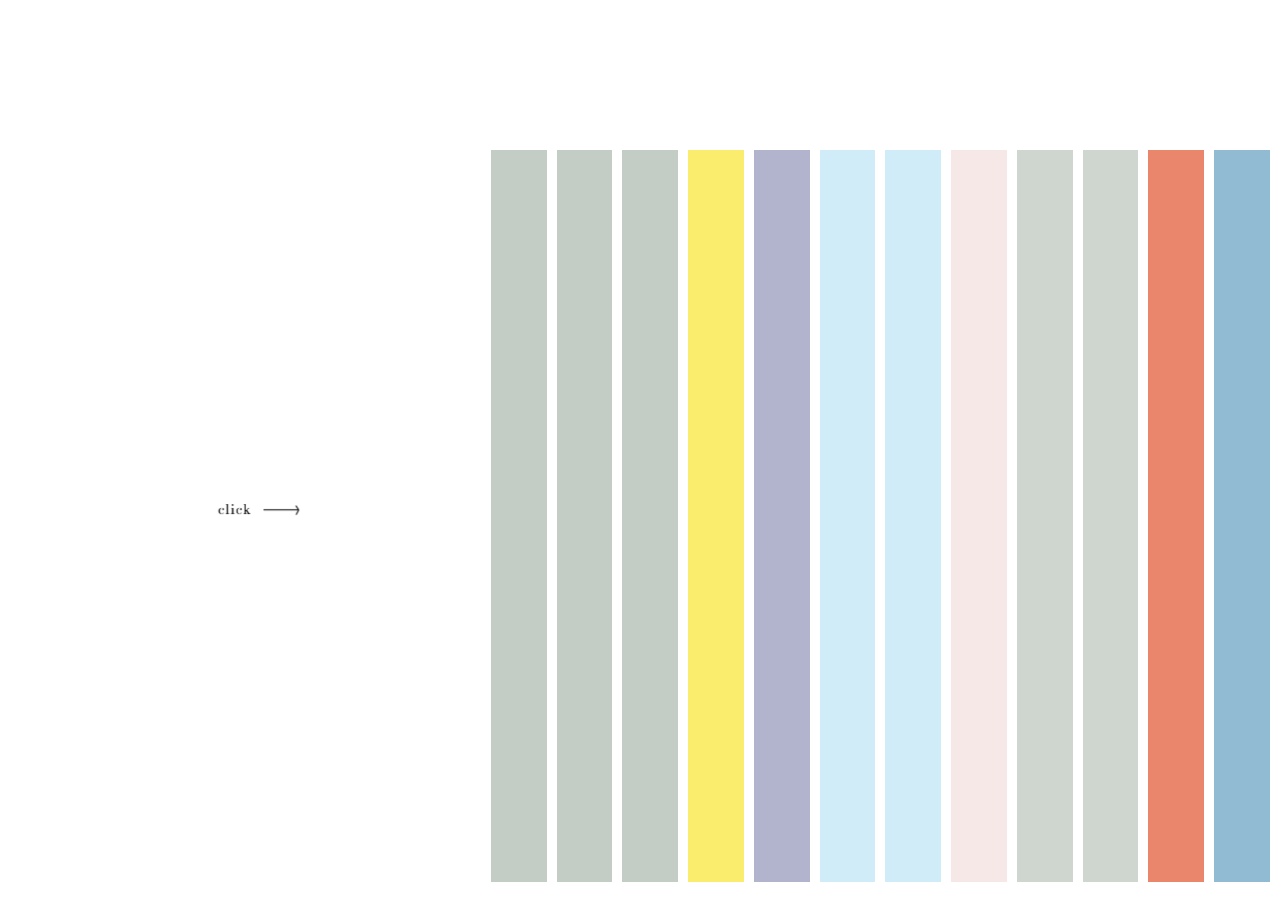
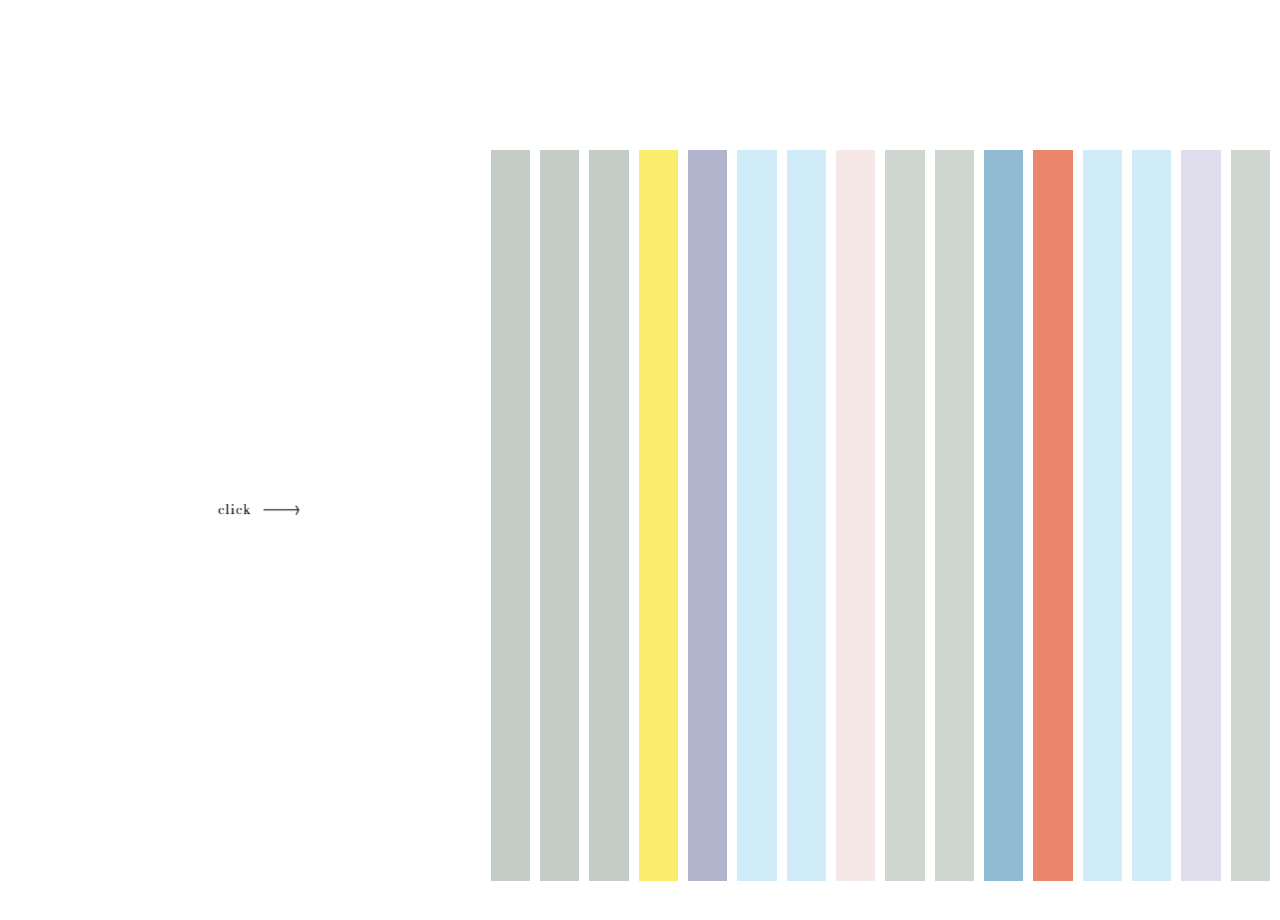
Before and after one commit to spatidol/portfolio, a plain HTML site: page index.html in a window 1280 px wide. Shown: the part 1480-2400 px from the top of the page. Drawn offline with nearby package versions, Linux system fonts and the light colour scheme; some packages are replaced by stand-ins of ours; a script that the page names is missing; a web font is replaced by a local one.

Commit message:
added more work

```diff
--- a/TemplateData/style.css
+++ b/TemplateData/style.css
@@ -325,7 +325,7 @@ button img {
 
 .item {
   display: flex;
-  height: 91.5vh;
+  height: 91.4vh;
 
   margin: 30px 10px 10px 0px;
   background-size: auto 100%;
@@ -338,50 +338,82 @@ button img {
 
 #flex-a {
   background-color: rgb(196, 205, 197);
+ /* background-image: url(prints/all_in_row_sf.jpg);*/
 
 }
 #flex-b {
   background-color: rgb(196, 205, 197);
+ /* background-image: url(prints/wave.jpg);*/
 
 }
 #flex-c {
  background-color: rgb(196, 205, 197);
+ /*background-image: url(prints/twin_peaks.jpg);*/
 
 }
 #flex-d {
-  background-color:  #FAEC6D;  /*#B2B4CE*/
+  background-color:  #FAEC6D;
+  /*background-image: url(prints/shells.jpg);*/
 
 }
 #flex-e {
   background-color: #B2B4CE;
+ /* background-image: url(prints/sfbikehill.jpg);*/
 
 }
 #flex-f {
-  background-color:  #CFECF8; /*#E1E4E4  ;*/
+  background-color:  #CFECF8;
+ /* background-image: url(prints/pinkwave.jpg);*/
 
 }
 #flex-g {
   background-color: #CFECF8;
+ /* background-image: url(prints/painted_ladies.jpg);*/
 
 }
 #flex-h {
-  background-color: #F6E8E6; /*#EA866B;*/
+  background-color: #F6E8E6;
+  /*background-image: url(prints/lighthouse.jpg);*/
 
 }
 #flex-i {
-  background-color:   #CFD6CF; /*#F9F2C0; */  /*#F6E8E6;*/
+  background-color:   #CFD6CF;
+ /* background-image: url(prints/houses.jpg);*/
 
 }
 #flex-j {
-  background-color:   #CFD6CF ; /* #CFD6CF*/
+  background-color:   #CFD6CF;
+ /* background-image: url(prints/goldengate.jpg);*/
 
 }
 #flex-k {
-  background-color: #EA866B ;  /*#F9F2C0*/
+  background-color: #EA866B;
+/*  background-image: url(postcards.png);*/
 
 }
 #flex-l {
   background-color: #90BBD2;
+  /*background-image: url(prints/alcatraz.jpg);*/
+
+}
+#flex-m {
+  background-color: #CFECF8;
+  /*background-image: url(prints/alcatraz.jpg);*/
+
+}
+#flex-n {
+  background-color: #CFECF8;
+  /*background-image: url(prints/alcatraz.jpg);*/
+
+}
+#flex-o {
+  background-color: #E0DDED;
+  /*background-image: url(prints/alcatraz.jpg);*/
+
+}
+#flex-p {
+  background-color: #CFD6CF;
+  /*background-image: url(prints/alcatraz.jpg);*/
 
 }
 
--- a/index.html
+++ b/index.html
@@ -80,18 +80,22 @@
 
     <div class="container">
 
-      <a href="TemplateData/postcards.png" data-lightbox="gallery"><div class="item" id="flex-a"></div></a>
+      <a href="TemplateData/prints/all_in_row_sf.jpg" data-lightbox="gallery"><div class="item" id="flex-a"></div></a>
       <a href="TemplateData/prints/wave.jpg" data-lightbox="gallery"><div class="item" id="flex-b"></div></a>
       <a href="TemplateData/prints/twin_peaks.jpg" data-lightbox="gallery"><div class="item" id="flex-c"></div></a>
       <a href="TemplateData/prints/shells.jpg" data-lightbox="gallery"><div class="item" id="flex-d"></div></a>
-      <a href="TemplateData/prints/sfbikehill.jpg" data-lightbox="gallery"><div class="item" id="flex-e"></div></a>
+      <a href="TemplateData/prints/ridgewood.jpg" data-lightbox="gallery"><div class="item" id="flex-e"></div></a>
       <a href="TemplateData/prints/pinkwave.jpg" data-lightbox="gallery"><div class="item" id="flex-f"></div></a>
       <a href="TemplateData/prints/painted_ladies.jpg" data-lightbox="gallery"><div class="item" id="flex-g"></div></a>
       <a href="TemplateData/prints/lighthouse.jpg" data-lightbox="gallery"><div class="item" id="flex-h"></div></a>
       <a href="TemplateData/prints/houses.jpg" data-lightbox="gallery"><div class="item" id="flex-i"></div></a>
       <a href="TemplateData/prints/goldengate.jpg" data-lightbox="gallery"><div class="item" id="flex-j"></div></a>
-      <a href="TemplateData/prints/all_in_row_sf.jpg" data-lightbox="gallery"><div class="item" id="flex-k"></div></a>
       <a href="TemplateData/prints/alcatraz.jpg" data-lightbox="gallery"><div class="item" id="flex-l"></div></a>
+      <a href="TemplateData/prints/beach_essentials.jpg" data-lightbox="gallery"><div class="item" id="flex-k"></div></a>
+      <a href="TemplateData/prints/boat_house.jpg" data-lightbox="gallery"><div class="item" id="flex-m"></div></a>
+      <a href="TemplateData/prints/sfbikehill.jpg" data-lightbox="gallery"><div class="item" id="flex-n"></div></a>
+      <a href="TemplateData/prints/succulents.jpg" data-lightbox="gallery"><div class="item" id="flex-o"></div></a>
+      <a href="TemplateData/prints/tacos.jpg" data-lightbox="gallery"><div class="item" id="flex-p"></div></a>
 
 
 
```
Also changed, not shown: TemplateData/prints/beach_essentials.jpg (added), TemplateData/prints/boat_house.jpg (added), TemplateData/prints/ridgewood.jpg (added), TemplateData/prints/succulents.jpg (added), TemplateData/prints/tacos.jpg (added).
